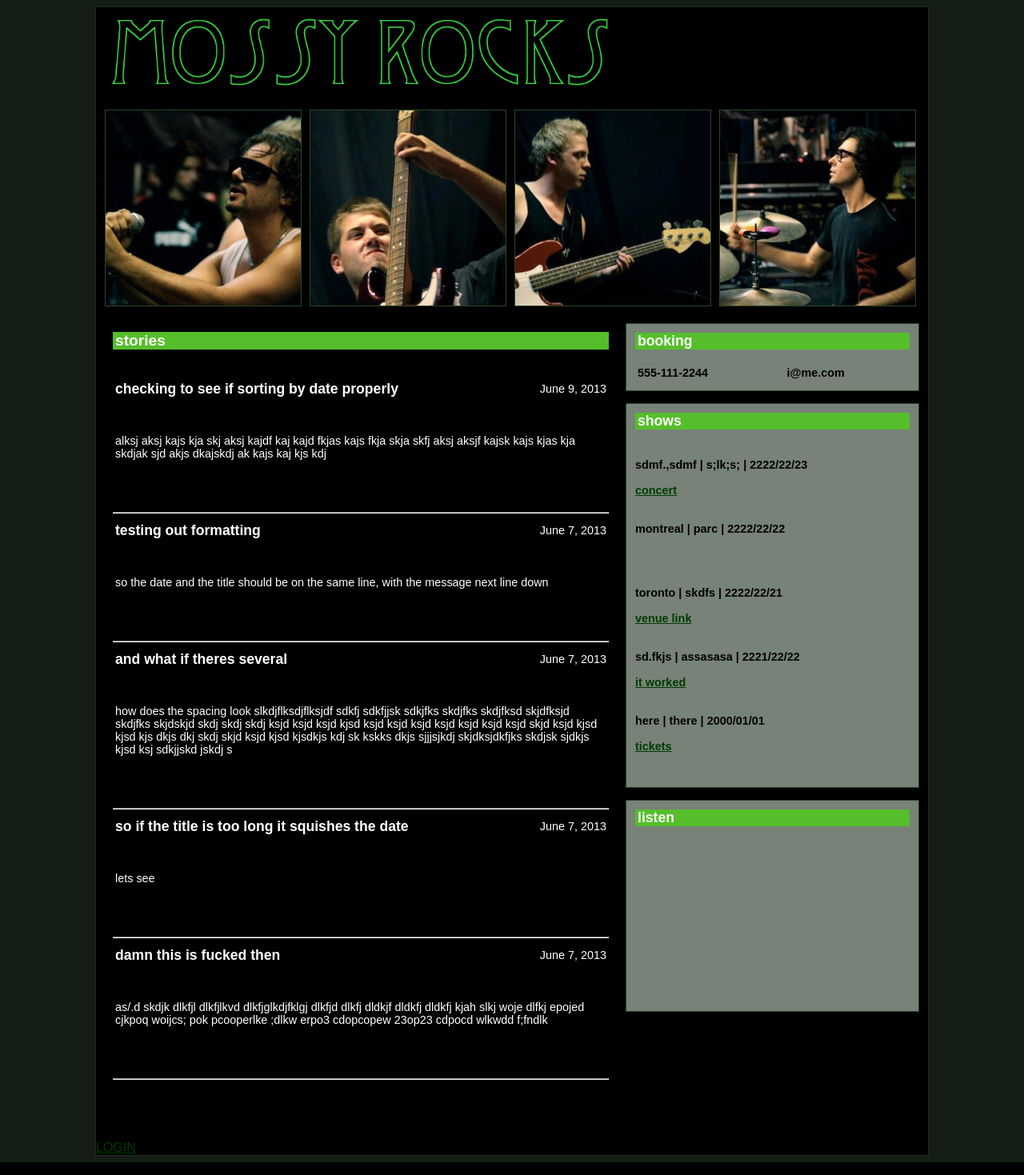
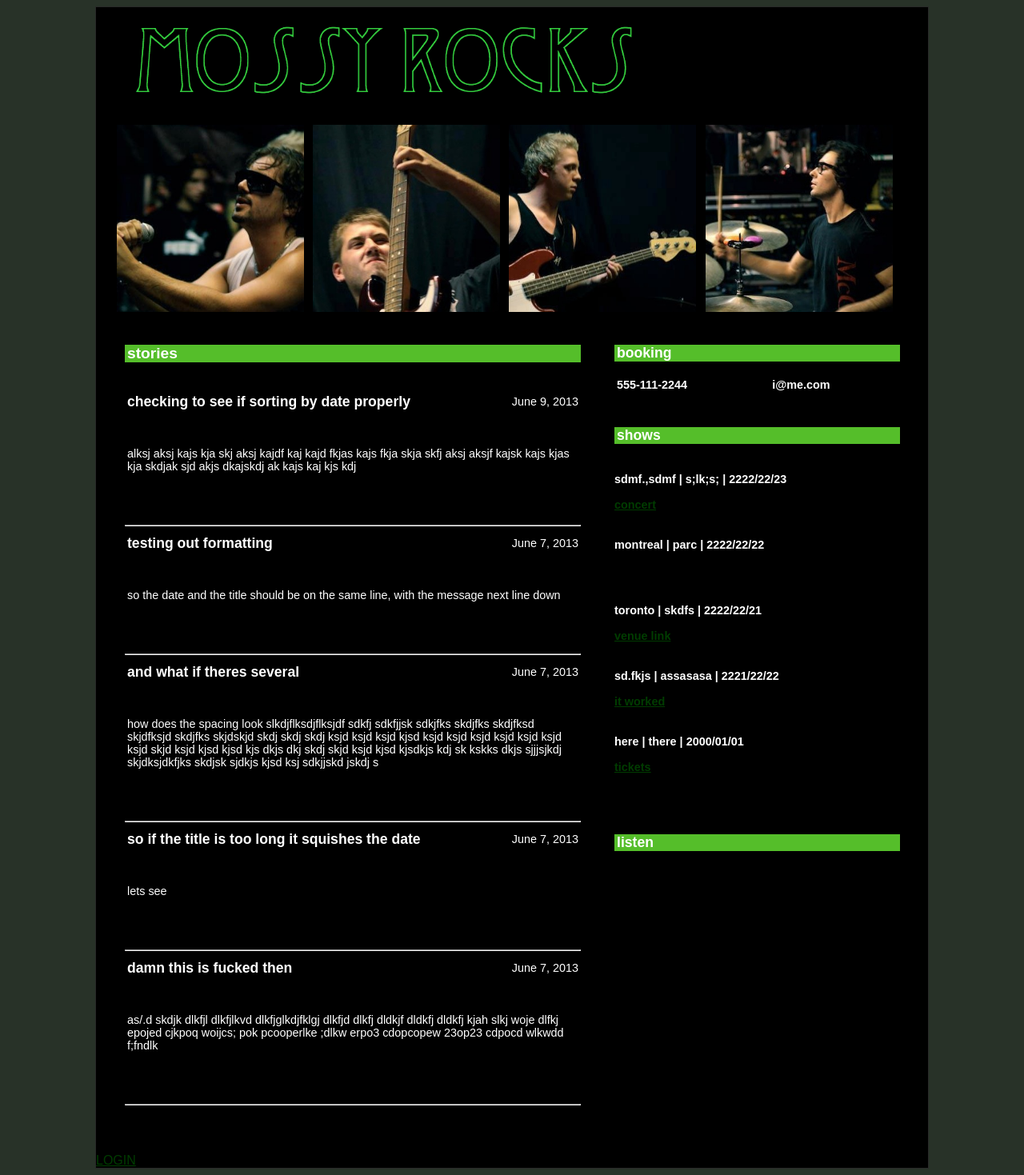
Before and after one commit to 0853RV3R/mossyrocks, a Django app: page / in a window 1280 px wide. Shown: the whole page at 80% size. Run offline with Django 3.2, Linux system fonts and the light colour scheme; data comes from the database, SQL or seed files in the repository; parts of the project's set-up code (start-up, migrations or seed data) failed here and were passed over; grey boxes are pictures that could not be loaded.

Commit message:
lookin good

```diff
--- a/news/static/css/cssTillIDie.css
+++ b/news/static/css/cssTillIDie.css
@@ -18,7 +18,7 @@ body {
 
  font-family: 'Merriweather Sans', sans-serif;
  color: rgb(255, 255, 255);
- background-color: rgb(20, 30, 20);
+ background-color: rgb(40, 50, 40);
 
 
 }
@@ -128,30 +128,31 @@ table {
 
 .container_4 .grid_1 {
     display:inline-block;
-	width:620px;
+	width:570px;
     font-size:1em;
     padding: 11px 11px 11px 11px;
     background-color: rgb(0, 0, 0);
     /* border-style: solid;
     border-width: 1px;
     border-color: rgb(80, 90, 80); */
-    margin: 10px 5px 0px 10px;
+    margin: 0px 10px 0px 25px;
     min-height: 1000px;
 
 }
 
 .container_4 .grid_1_head {
     display:inline-block;
-	width:618px;
+	width:580px;
     float: left;
     font-size:0.9em;
     padding: 0px 8px 8px 0px;
     /*    border-style: solid;*/
     /*    border-width: 1px;*/
     /*    border-color: rgb(40, 40, 40); */
-    margin-right: 5px;
+    margin-top: 10px;
+    margin-right: 10px;
     margin-bottom: 0px;
-    margin-left: 10px;
+    margin-left: 40px;
 
 }
 
@@ -164,19 +165,24 @@ table {
         border-width: 1px;
         border-color: rgb(40, 40, 40);  */
     background-color: rgb(0, 0, 0);
-    padding: 11px 11px 11px 11px;
+    padding: 20px 5px 20px 26px;
+    margin-left: 0px;
+    margin-bottom: 10px;
 }
 
 .container_4 .grid_3 {
     display:inline-block;
-    color: rgb(0, 0, 0);
-	width:343px;
-    border-style: solid;
+    color: white;
+	width:357px;
+    /*border-style: solid;
     border-width: 1px;
     border-color: rgb(40, 70, 40);
+
     background-color: rgb(120, 130, 120);
+    */
+    background-color: rgb(0, 0, 0);
     padding: 11px 11px 11px 11px;
-    margin: 10px 10px 5px 5px;
+    margin: 0px 20px 20px 10px;
 }
 
 .container_4 .grid_3_head {
@@ -227,26 +233,26 @@ a {
 
 .headerimages {
     float: left;
-    margin: 0px 5px 0px 5px;
-    border-style: solid;
+    margin: 0px 6px 0px 5px;
+    /* border-style: solid;
     border-width: 1px;
-    border-color: rgb(40, 70, 40);
+    border-color: rgb(40, 70, 40); */
 }
 
 .headerimages_alpha {
     float: left;
-    margin: 0px 5px 0px 0px;
-    border-style: solid;
+    margin: 0px 6px 0px 0px;
+    /*border-style: solid;
     border-width: 1px;
-    border-color: rgb(40, 70, 40);
+    border-color: rgb(40, 70, 40);*/
 }
 
 .headerimages_omega {
     float: left;
-    margin: 0px 0px 0px 5px;
-    border-style: solid;
+    margin: 0px 0px 0px 6px;
+    /*border-style: solid;
     border-width: 1px;
-    border-color: rgb(40, 70, 40);
+    border-color: rgb(40, 70, 40);*/
 }
 
 
--- a/news/templates/news.html
+++ b/news/templates/news.html
@@ -3,16 +3,16 @@
 {% block main %}
 <div class="grid_2">
     <div class="headerimages_alpha">
-        <img src="{{ STATIC_URL }}images/singer.jpg"  width="244" height="auto" />
+        <img src="{{ STATIC_URL }}images/singer.jpg"  width="234" height="auto" />
     </div>
     <div class="headerimages">
-        <img src="{{ STATIC_URL }}images/guitar.jpg"  width="244" height="auto" />
+        <img src="{{ STATIC_URL }}images/guitar.jpg"  width="234" height="auto" />
     </div>
     <div class="headerimages">
-        <img src="{{ STATIC_URL }}images/bass.jpg"  width="244" height="auto" />
+        <img src="{{ STATIC_URL }}images/bass.jpg"  width="234" height="auto" />
     </div>
     <div class="headerimages_omega">
-        <img src="{{ STATIC_URL }}images/drummer.jpg"  width="244" height="auto" />
+        <img src="{{ STATIC_URL }}images/drummer.jpg"  width="234" height="auto" />
     </div>
 
 </div>
@@ -107,8 +107,9 @@
             {{ instance.city }} | {{ instance.venue }} | {{ instance.date }} <br><br>
                 <a href="{{ instance.optional_link_1 }}">{{ instance.optional_link_1_description }}</a> <br><br>
                 <a href="{{ instance.optional_link_2 }}"> {{ instance.optional_link_2_description }}</a>
+            </div>
             <br>
-            </div>
+
         {% endfor %}
 
         {% if user.is_authenticated %}
```
